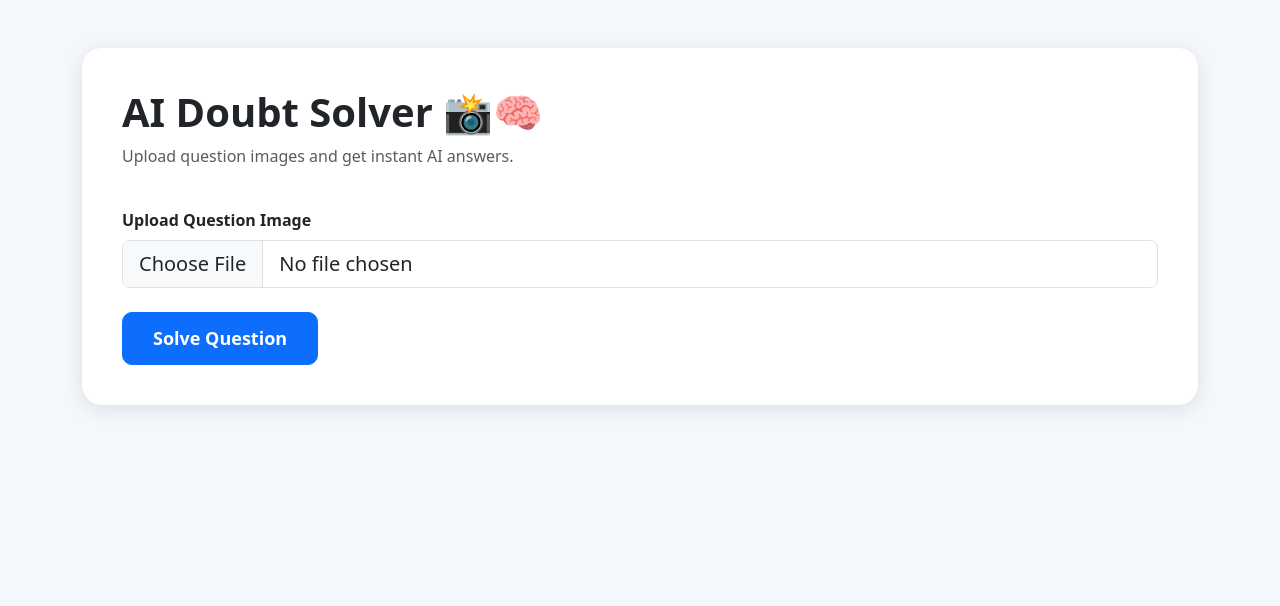
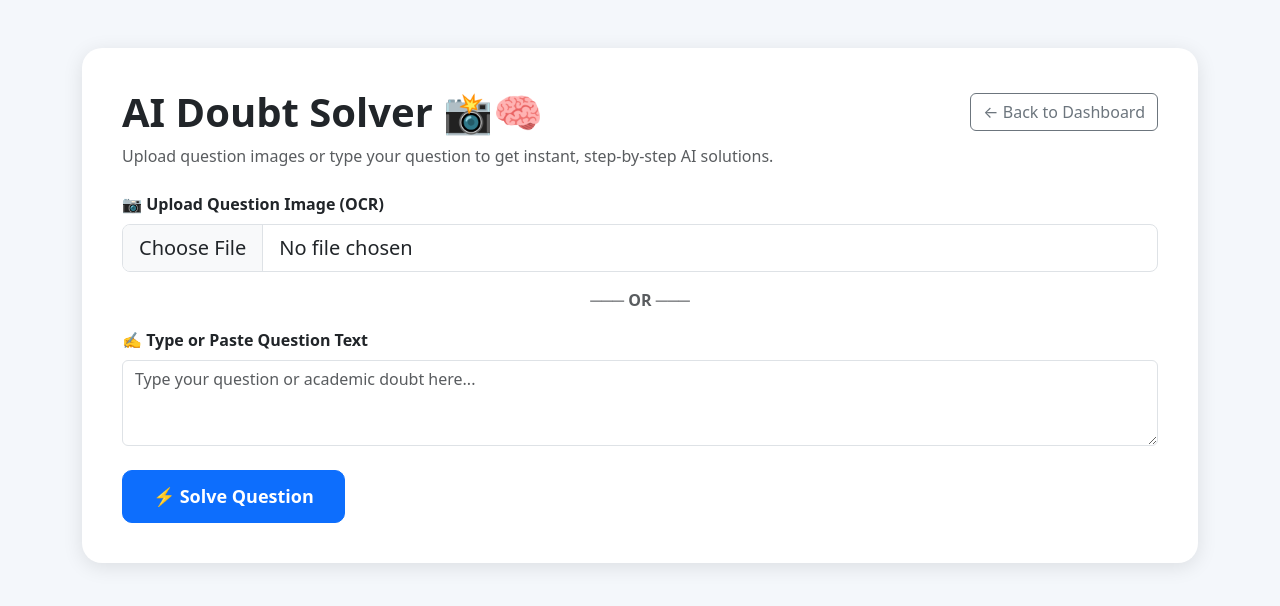
Before and after one commit to VkSangamithra/studymateai, a Flask app: page /doubt-solver in a window 1280 px wide. Shown: the top 606 px of the page. Run offline with Flask 3, Linux system fonts and the light colour scheme.

Commit message:
Fix KeyError choices in Doubt Solver with active OpenRouter models, multi-model fallback, and robust error handling

```diff
--- a/ai_modules/chatbot.py
+++ b/ai_modules/chatbot.py
@@ -6,46 +6,60 @@ load_dotenv()
 
 API_KEY = os.getenv("OPENROUTER_API_KEY", "")
 
+# Ordered list of free, fast, reliable models on OpenRouter
+MODELS = [
+    "nvidia/nemotron-3.5-lightning:free",
+    "liquid/lfm-2.5-2.6b:free",
+    "baidu/ernie-5.5-flash-preview:free",
+    "google/gemma-4-26b-a4b-it:free",
+    "thinkingmachines/inkling-2-small:free"
+]
+
 def chatbot_response(user_message):
+    global API_KEY
+    if not API_KEY:
+        load_dotenv(override=True)
+        API_KEY = os.getenv("OPENROUTER_API_KEY", "")
 
     url = "https://openrouter.ai/api/v1/chat/completions"
-
     headers = {
-
         "Authorization": f"Bearer {API_KEY}",
-
         "Content-Type": "application/json"
-
     }
 
-    data = {
+    # Try available models in order
+    for model in MODELS:
+        try:
+            data = {
+                "model": model,
+                "messages": [
+                    {
+                        "role": "user",
+                        "content": user_message
+                    }
+                ]
+            }
+            response = requests.post(
+                url,
+                headers=headers,
+                json=data,
+                timeout=15
+            )
+            if response.status_code == 200:
+                result = response.json()
+                if "choices" in result and len(result["choices"]) > 0:
+                    message_obj = result["choices"][0].get("message", {})
+                    content = message_obj.get("content", "")
+                    if content and content.strip():
+                        return content.strip()
+            else:
+                print(f"[chatbot] Model {model} returned status {response.status_code}: {response.text[:120]}")
+        except Exception as e:
+            print(f"[chatbot] Exception calling {model}: {e}")
+            continue
 
-        "model": "openai/gpt-3.5-turbo",
-
-        "messages": [
-
-            {
-
-                "role": "user",
-
-                "content": user_message
-
-            }
-
-        ]
-
-    }
-
-    response = requests.post(
-
-        url,
-
-        headers=headers,
-
-        json=data
-
+    # Fallback response if all API models fail or offline
+    return (
+        "I analyzed your question, but the AI service is currently experiencing high load or connectivity issues. "
+        "Please verify your internet connection or try asking again in a few moments."
     )
-
-    result = response.json()
-
-    return result['choices'][0]['message']['content']
--- a/ai_modules/tutor.py
+++ b/ai_modules/tutor.py
@@ -7,7 +7,20 @@ load_dotenv()
 
 API_KEY = os.getenv("OPENROUTER_API_KEY", "")
 
+MODELS = [
+    "nvidia/nemotron-3.5-lightning:free",
+    "liquid/lfm-2.5-2.6b:free",
+    "baidu/ernie-5.5-flash-preview:free",
+    "google/gemma-4-26b-a4b-it:free",
+    "thinkingmachines/inkling-2-small:free"
+]
+
 def explain_difficult_topic(topic, level="intermediate"):
+    global API_KEY
+    if not API_KEY:
+        load_dotenv(override=True)
+        API_KEY = os.getenv("OPENROUTER_API_KEY", "")
+
     prompt = f"""You are an elite, patient AI Tutor specializing in explaining difficult topics clearly.
 Explain the following topic for a {level} student:
 Topic: '{topic}'
@@ -21,23 +34,29 @@ Format your explanation in structured HTML with these sections:
 
 Keep the formatting clean, elegant, and directly usable inside a web card. Do not include markdown code block backticks."""
 
-    try:
-        url = "https://openrouter.ai/api/v1/chat/completions"
-        headers = {
-            "Authorization": f"Bearer {API_KEY}",
-            "Content-Type": "application/json"
-        }
-        data = {
-            "model": "openai/gpt-3.5-turbo",
-            "messages": [{"role": "user", "content": prompt}],
-            "temperature": 0.7
-        }
-        response = requests.post(url, headers=headers, json=data, timeout=12)
-        if response.status_code == 200:
-            result = response.json()
-            return result['choices'][0]['message']['content']
-    except Exception as e:
-        print("Tutor API error:", e)
+    url = "https://openrouter.ai/api/v1/chat/completions"
+    headers = {
+        "Authorization": f"Bearer {API_KEY}",
+        "Content-Type": "application/json"
+    }
+
+    for model in MODELS:
+        try:
+            data = {
+                "model": model,
+                "messages": [{"role": "user", "content": prompt}],
+                "temperature": 0.7
+            }
+            response = requests.post(url, headers=headers, json=data, timeout=15)
+            if response.status_code == 200:
+                result = response.json()
+                if "choices" in result and len(result["choices"]) > 0:
+                    content = result["choices"][0].get("message", {})["content"]
+                    if content and content.strip():
+                        return content.strip()
+        except Exception as e:
+            print(f"[tutor] Model {model} error:", e)
+            continue
 
     # High-quality fallback explanation if API fails or offline
     return f"""
--- a/app.py
+++ b/app.py
@@ -619,43 +619,41 @@ Available Study Hours:
 # AI DOUBT SOLVER
 @app.route('/doubt-solver', methods=['GET', 'POST'])
 def doubt_solver():
-
     extracted_text = None
-
     ai_answer = None
 
     if request.method == 'POST':
-
-        image = request.files['image']
-
-        image_path = os.path.join(
-
-            'static/uploads',
-
-            image.filename
-
-        )
-
-        image.save(image_path)
-
-        extracted_text = extract_text(image_path)
-
-        prompt = f"""
-Answer this academic question clearly:
-
-{extracted_text}
+        question_text = request.form.get('question_text', '').strip()
+        image = request.files.get('image')
+
+        if image and image.filename != '':
+            image_path = os.path.join('static/uploads', image.filename)
+            image.save(image_path)
+            try:
+                extracted_text = extract_text(image_path).strip()
+            except Exception as e:
+                extracted_text = f"Could not read image: {e}"
+
+        query = question_text or extracted_text
+
+        if query:
+            prompt = f"""You are an elite academic tutor and doubt solver.
+Please solve and explain the following question step-by-step with clear explanations, formulas, and final answers:
+
+{query}
 """
-
-        ai_answer = chatbot_response(prompt)
+            try:
+                ai_answer = chatbot_response(prompt)
+            except Exception as e:
+                ai_answer = f"Error generating answer: {e}"
+        else:
+            extracted_text = "No question was detected or entered."
+            ai_answer = "Please upload an image of your question or type your question in the text box."
 
     return render_template(
-
         'doubt_solver.html',
-
         extracted_text=extracted_text,
-
         ai_answer=ai_answer
-
     )
 
 
--- a/templates/doubt_solver.html
+++ b/templates/doubt_solver.html
@@ -42,7 +42,7 @@
 
         .result-box {
 
-            white-space: normal;
+            white-space: pre-wrap;
 
             overflow-wrap: break-word;
 
@@ -83,42 +83,46 @@
     <div class="main-card">
 
         <!-- TITLE -->
-
-        <h1 class="fw-bold">
+        <div class="d-flex justify-content-between align-items-center mb-2">
+            <h1 class="fw-bold mb-0">
                 AI Doubt Solver 📸🧠
             </h1>
+            <a href="/dashboard" class="btn btn-outline-secondary">← Back to Dashboard</a>
+        </div>
 
         <p class="text-muted mt-2">
-
-            Upload question images and get instant AI answers.
-
+            Upload question images or type your question to get instant, step-by-step AI solutions.
         </p>
 
         <!-- FORM -->
+        <form method="POST" enctype="multipart/form-data" class="mt-4">
 
-        <form
-        method="POST"
-        enctype="multipart/form-data">
-
-            <label class="form-label mt-4 fw-semibold">
-
-                Upload Question Image
-
+            <label class="form-label fw-semibold">
+                📷 Upload Question Image (OCR)
             </label>
-
             <input
                 type="file"
                 name="image"
+                id="imageInput"
                 class="form-control form-control-lg"
-            accept="image/*"
-            required>
+                accept="image/*">
+
+            <div class="my-3 text-center text-muted fw-bold">─── OR ───</div>
+
+            <label class="form-label fw-semibold">
+                ✍️ Type or Paste Question Text
+            </label>
+            <textarea
+                name="question_text"
+                id="questionTextInput"
+                class="form-control"
+                rows="3"
+                placeholder="Type your question or academic doubt here..."></textarea>
 
             <button
                 type="submit"
                 class="btn btn-primary mt-4 solve-btn">
-
-                Solve Question
-
+                ⚡ Solve Question
             </button>
 
         </form>
```
Also changed, not shown: static/uploads/Simple-Math-Quiz-Answer-This-Simple-Question.png (added), static/uploads/doubt solver.jpeg (added), 3 other files. Lines whose indentation alone changed are shown as unchanged.
